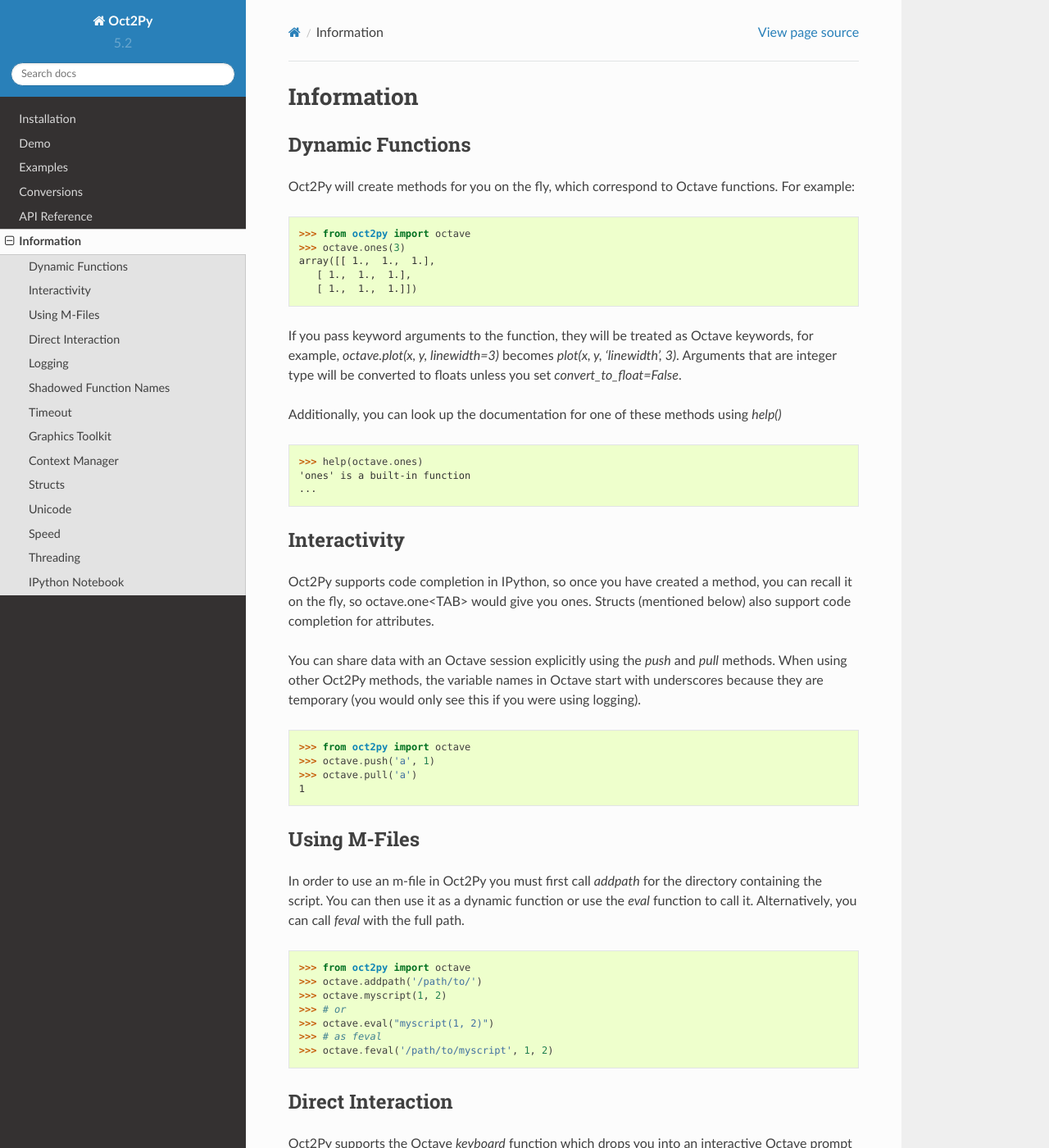
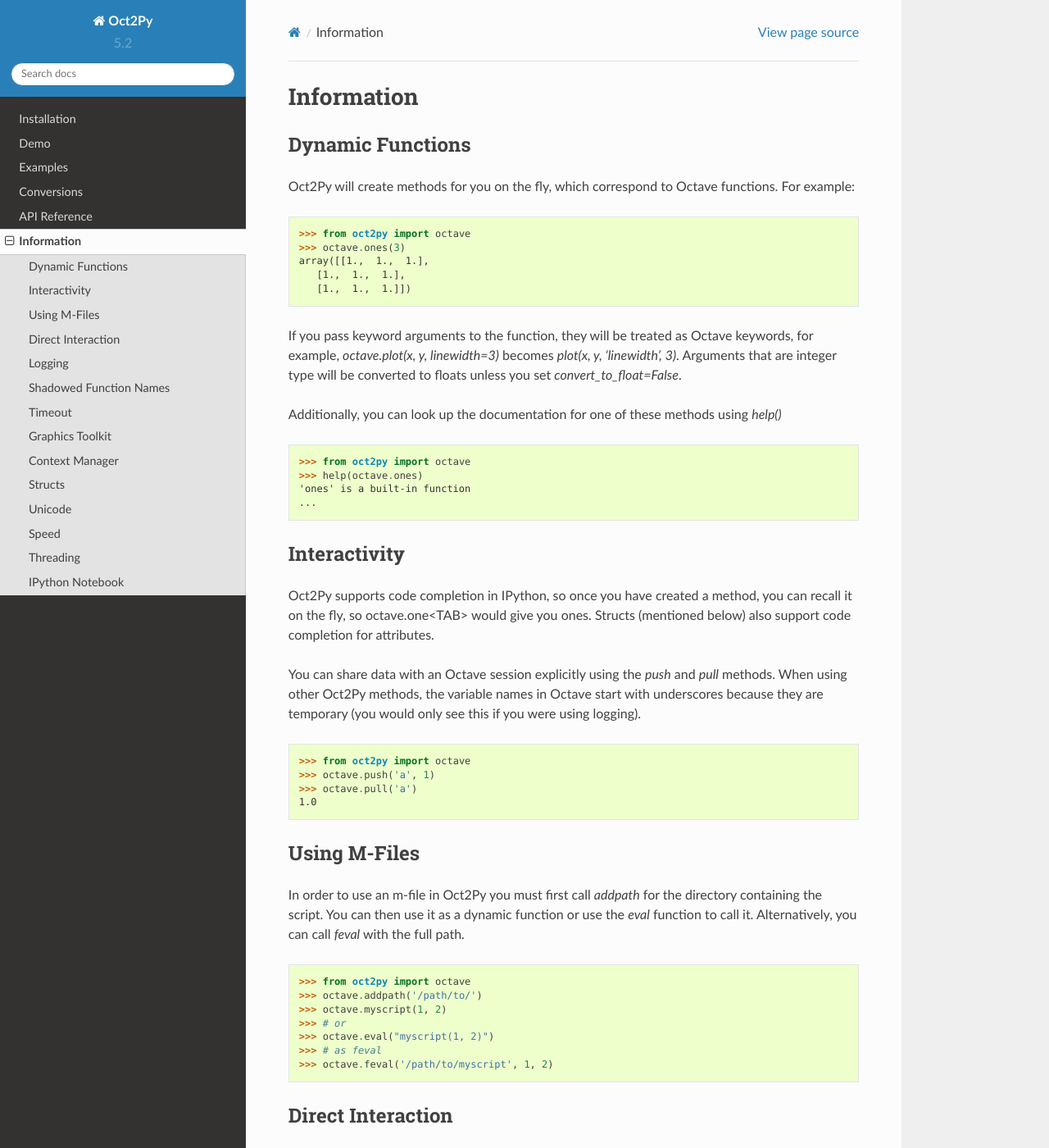
Before and after one commit to blink1073/oct2py, a Sphinx documentation site: the page built from docs/source/info.rst, in a window 1280 px wide and 1400 px high. Shown: the whole window at 82% size. Built offline with Sphinx 7.4.7 and the Read the Docs theme 2.0.0, drawn with Linux system fonts in a browser that asks for light colours; some of the changed text lies outside the part shown.

Commit message:
more cleanup

```diff
--- a/docs/source/demo.rst
+++ b/docs/source/demo.rst
@@ -18,7 +18,7 @@
     >>> oc = Oct2Py()
     >>> # basic commands
     >>> print(oc.abs(-1))
-    1
+    1.0
     >>> print(oc.upper('xyz'))
     XYZ
     >>> # plotting
--- a/docs/source/info.rst
+++ b/docs/source/info.rst
@@ -12,9 +12,9 @@
 
     >>> from oct2py import octave
     >>> octave.ones(3)
-    array([[ 1.,  1.,  1.],
-       [ 1.,  1.,  1.],
-       [ 1.,  1.,  1.]])
+    array([[1.,  1.,  1.],
+       [1.,  1.,  1.],
+       [1.,  1.,  1.]])
 
 
 If you pass keyword arguments to the function, they will be treated as
@@ -26,7 +26,8 @@
 
 .. code-block:: python
 
-    >>> help(octave.ones)
+    >>> from oct2py import octave
+    >>> help(octave.ones)   # doctest: +SKIP
     'ones' is a built-in function
     ...
 
@@ -46,7 +47,7 @@
     >>> from oct2py import octave
     >>> octave.push('a', 1)
     >>> octave.pull('a')
-    1
+    1.0
 
 
 Using M-Files
@@ -100,7 +101,7 @@
 
     >>> from oct2py import octave
     >>> octave.eval_('a=1')
-    'a =  1'
+    1.0
 
 The methods that shadow Octave builtins are: `exit` and `eval`.
 
```
Also changed, not shown: other parts of docs/source/info.rst (+12 -12 lines).
